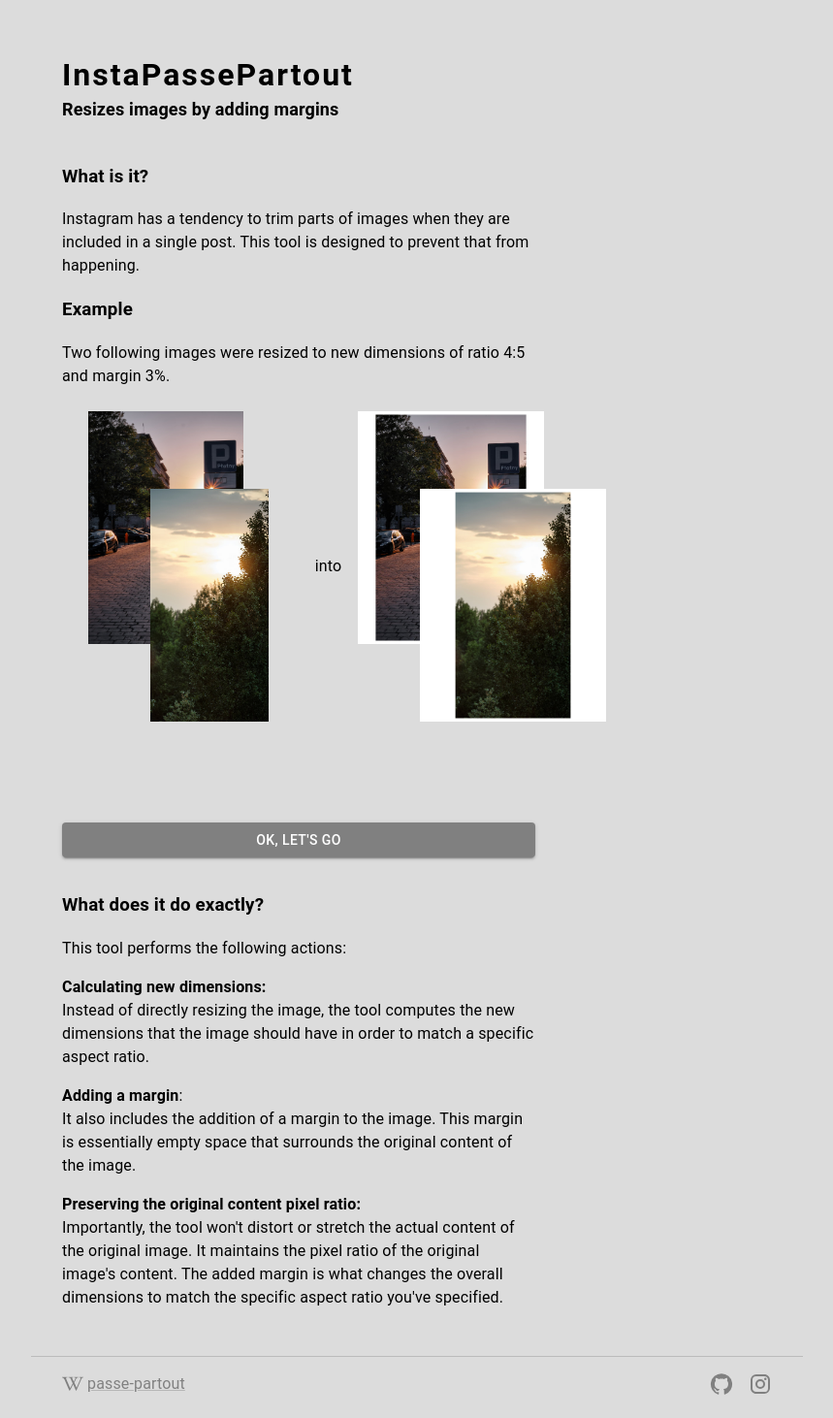
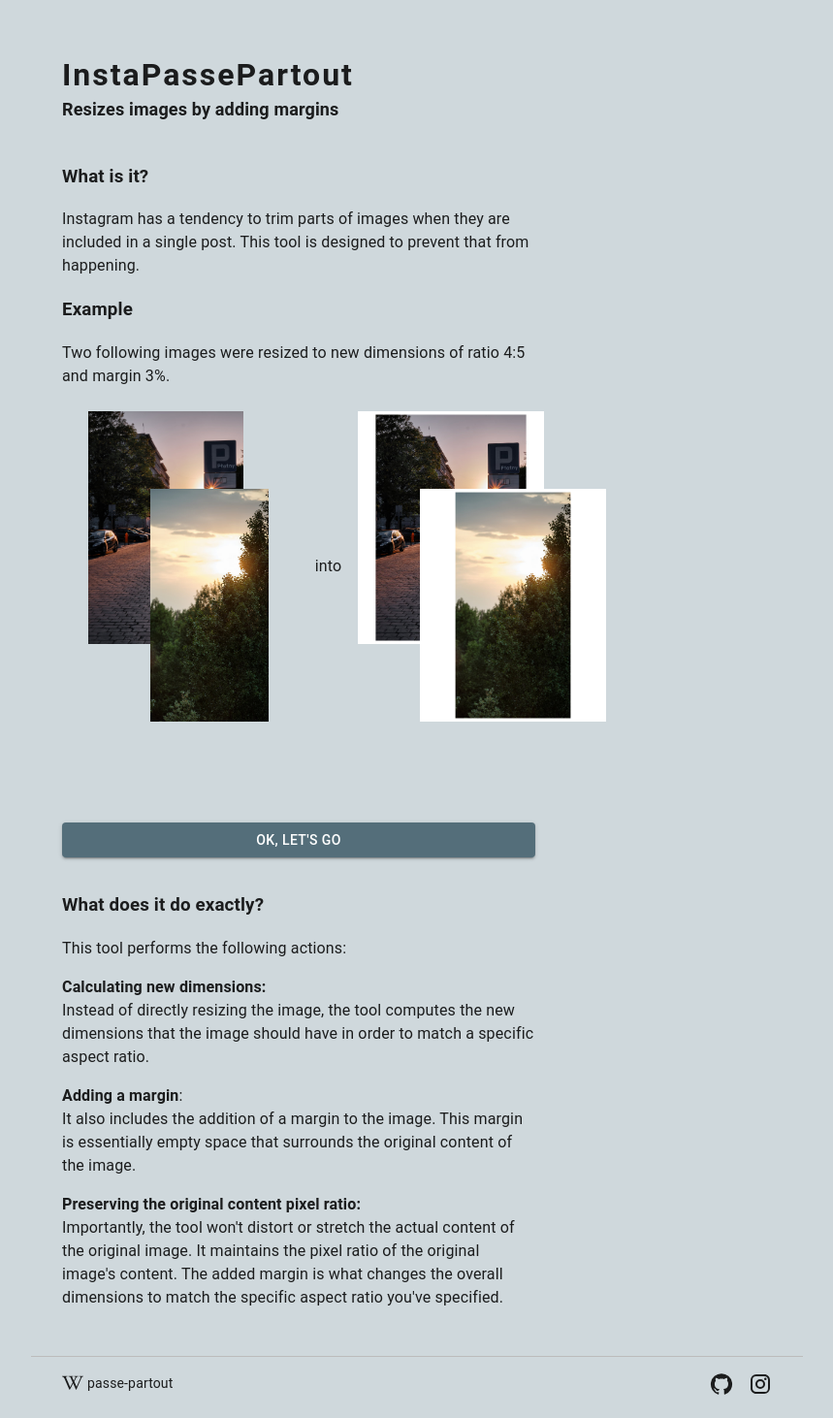
Before and after one commit to chmurson/InstaPassePartout, a React (Vite) app: page / in a window 1280 px wide. Shown: the whole page at 97% size, without its empty margins (210-1069 px from the left). Built offline with nearby package versions, Linux system fonts and the light colour scheme.

Commit message:
correct colors

```diff
--- a/src/calculator/calculator.tsx
+++ b/src/calculator/calculator.tsx
@@ -2,7 +2,17 @@ import { FC, FocusEventHandler, useEffect, useState } from 'react'
 import { useStorePersistedState } from '../common/use-store-persisted-state.ts'
 import { usePersistedState } from '../common/use-persisted-state.ts'
 import { Ratio } from '../main-types.ts'
-import { MenuItem, Select, SelectProps, FormControl, InputLabel, TextField, Stack, InputAdornment } from '@mui/material'
+import {
+  MenuItem,
+  Select,
+  SelectProps,
+  FormControl,
+  InputLabel,
+  TextField,
+  Stack,
+  InputAdornment,
+  Link,
+} from '@mui/material'
 import { Box } from '@mui/system'
 import { UploadedImage } from './uploaded-image'
 import { AlertButton, TertiaryButton } from '../common/buttons.tsx'
@@ -96,6 +106,7 @@ export const Calculator: FC<{ onBackToIntro: () => void }> = ({ onBackToIntro })
 
       setImages((prevImages) => [...prevImages, { fileSrc: img.src, fileKey: img.src, sizes }])
       addFile(file, img.src)
+      console.log(img.src, file)
     }
 
     const objectURL = URL.createObjectURL(file)
@@ -105,9 +116,15 @@ export const Calculator: FC<{ onBackToIntro: () => void }> = ({ onBackToIntro })
 
   return (
     <>
-      <TertiaryButton sx={{ p: 0 }} onClick={() => onBackToIntro()}>
+      <Link
+        color="inherit"
+        underline="hover"
+        variant="body2"
+        sx={{ cursor: 'pointer' }}
+        onClick={() => onBackToIntro()}
+      >
         👈 Back to introduction
-      </TertiaryButton>
+      </Link>
       <Box sx={{ display: 'flex', gap: '1em', textAlign: 'left', pt: 2 }}>
         <Stack spacing={2} direction="row">
           <FormControl variant="standard" sx={{ minWidth: 80 }}>
--- a/src/footer.tsx
+++ b/src/footer.tsx
@@ -8,17 +8,23 @@ export const Footer: FC = () => {
   return (
     <footer style={{ padding: '1em 2em', borderTop: '1px solid #bcbcbc' }}>
       <Stack justifyContent="space-between" direction="row">
-        <Link href="https://en.wikipedia.org/wiki/Mat_(picture_framing)" target="_blank" color="primary">
+        <Link
+          color="inherit"
+          variant="body2"
+          underline="hover"
+          href="https://en.wikipedia.org/wiki/Mat_(picture_framing)"
+          target="_blank"
+        >
           <Stack spacing={0.5} direction="row" alignItems="center">
             <Wiki style={{ height: 22 }} />
             <span>passe-partout</span>
           </Stack>
         </Link>
         <Stack spacing={2} direction="row" justifyContent="flex-end">
-          <Link href="https://github.com/chmurson/instapassepartout" target="_blank">
+          <Link color="inherit" variant="body2" href="https://github.com/chmurson/instapassepartout" target="_blank">
             <GitHub />
           </Link>
-          <Link href="https://www.instagram.com/wpiatkowskiphoto/" target="_blank">
+          <Link color="inherit" variant="body2" href="https://www.instagram.com/wpiatkowskiphoto/" target="_blank">
             <Instagram />
           </Link>
         </Stack>
--- a/src/theme-provider.tsx
+++ b/src/theme-provider.tsx
@@ -10,29 +10,15 @@ export const ThemeProvider: FC<PropsWithChildren> = ({ children }) => {
       createTheme({
         palette: {
           mode: prefersDarkMode ? 'dark' : 'light',
-          ...(prefersDarkMode
-            ? {}
-            : {
-                background: {
-                  default: !prefersDarkMode ? '#dcdcdc' : undefined,
-                },
-              }),
-          action: {
-            disabled: '#2a2a2a',
-            disabledBackground: '#2f2f2f',
-          },
           primary: {
-            main: '#808080',
+            main: prefersDarkMode ? '#78909c' : '#546e7a  ',
           },
           secondary: {
-            main: prefersDarkMode ? '#626262' : '#333333',
+            main: '#b0bec5',
           },
-          text: {
-            primary: prefersDarkMode ? '#dedede' : '#000000',
+          background: {
+            default: prefersDarkMode ? '#161616' : '#cfd8dc',
           },
-          // contrastText: 'red',
-          // dark: 'blue',
-          // light: 'yellow',
         },
       }),
     [prefersDarkMode],
```
